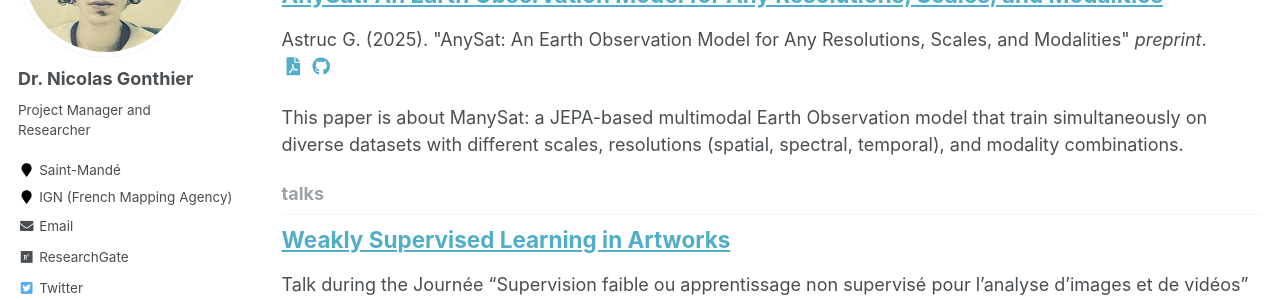
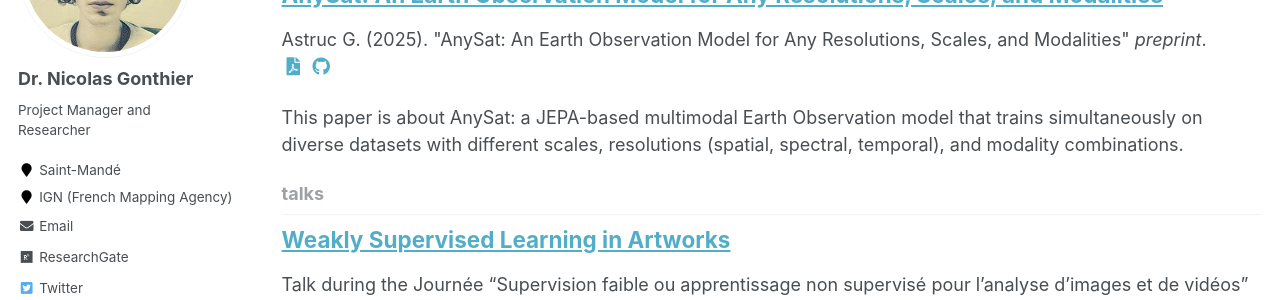
Before and after one commit to ngonthier/ngonthier.github.io, a Jekyll site: the page built from _pages/collection-archive.html, in a window 1280 px wide and 900 px high, scrolled down 3455 px. Shown: the part 153-453 px from the top of the window. Built offline with Jekyll 4.4.1, drawn with Linux system fonts in a browser that asks for light colours; some web fonts are replaced.

Commit message:
Update 2025-01_AnySat.md

```diff
--- a/_publications/2025-01_AnySat.md
+++ b/_publications/2025-01_AnySat.md
@@ -2,7 +2,7 @@
 title: "AnySat: An Earth Observation Model for Any Resolutions, Scales, and Modalities"
 collection: publications
 permalink: /publication/2025-01_AnySat
-excerpt: 'This paper is about ManySat: a JEPA-based multimodal Earth Observation model that train simultaneously on diverse datasets with different scales, resolutions (spatial, spectral, temporal), and modality combinations.'
+excerpt: 'This paper is about AnySat: a JEPA-based multimodal Earth Observation model that trains simultaneously on diverse datasets with different scales, resolutions (spatial, spectral, temporal), and modality combinations.'
 date: 2025-01-02
 venue: 'preprint'
 github: https://github.com/gastruc/AnySat
```
